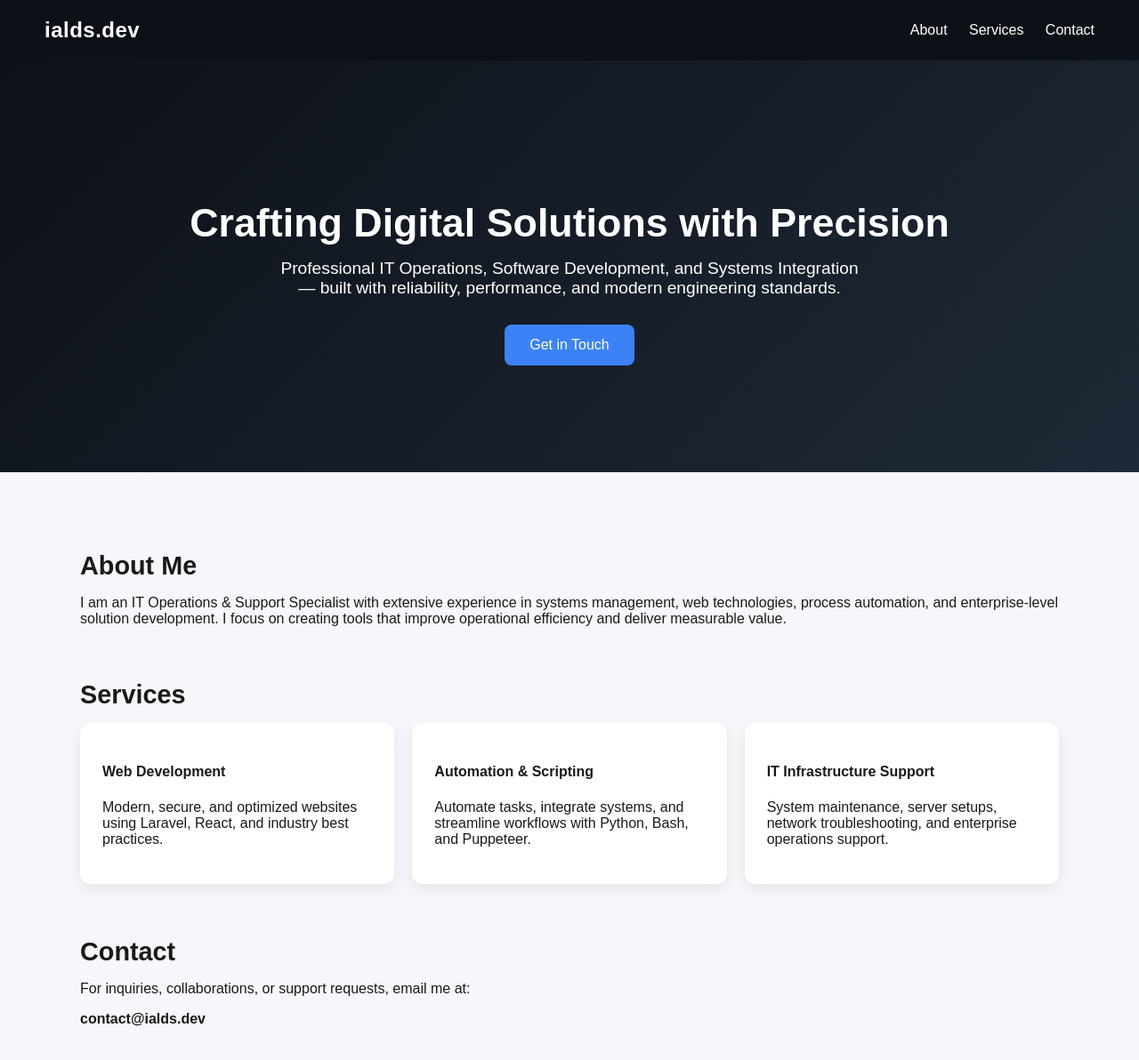
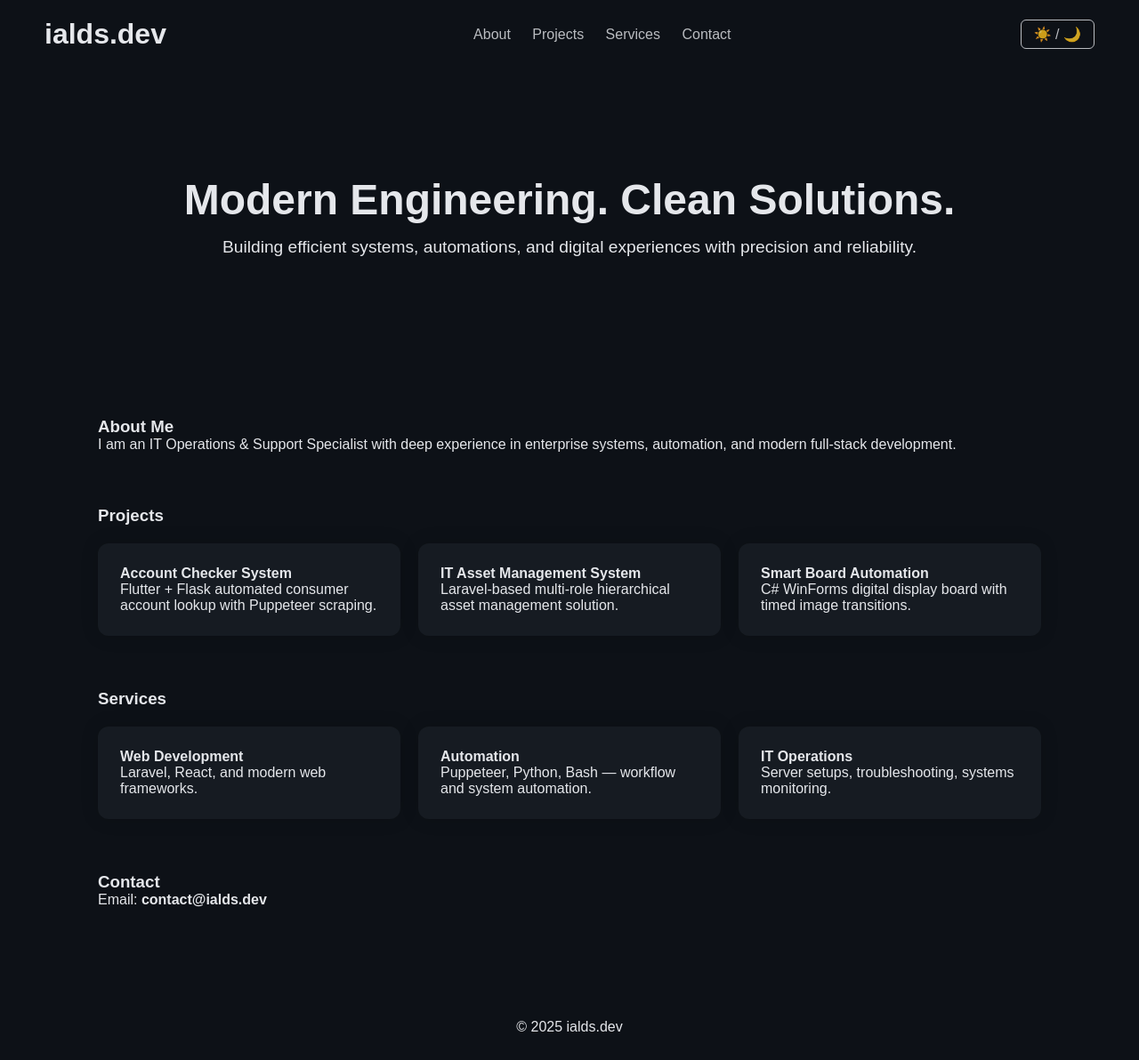
Before and after one commit to ialds90/ialds.github.io, a plain HTML site: page index.html in a window 1280 px wide. Shown: the top 1192 px of the page at 89% size. Drawn offline with Linux system fonts and the light colour scheme.

Commit message:
Update index.html for theme and content changes

```diff
--- a/index.html
+++ b/index.html
@@ -3,138 +3,160 @@
 <head>
     <meta charset="UTF-8" />
     <meta name="viewport" content="width=device-width, initial-scale=1.0" />
-    <title>ialds.dev — Professional Landing Page</title>
+    <title>ialds.dev — Modern Portfolio</title>
     <style>
+        :root {
+            --bg: #0d1117;
+            --text: #e5e7eb;
+            --card: #161b22;
+            --accent: #3b82f6;
+        }
+        [data-theme="light"] {
+            --bg: #f5f7fa;
+            --text: #1a1a1a;
+            --card: #ffffff;
+            --accent: #2563eb;
+        }
+        * { margin: 0; padding: 0; box-sizing: border-box; }
         body {
-            margin: 0;
+            background: var(--bg);
+            color: var(--text);
             font-family: Arial, Helvetica, sans-serif;
-            background: #f5f7fa;
-            color: #1a1a1a;
+            transition: background .3s, color .3s;
         }
         header {
-            background: #0d1117;
-            padding: 20px 50px;
             display: flex;
             justify-content: space-between;
             align-items: center;
-            color: #fff;
-        }
-        header h1 {
-            margin: 0;
-            font-size: 1.5rem;
-            letter-spacing: .5px;
+            padding: 20px 50px;
+            position: sticky;
+            top: 0;
+            background: var(--bg);
+            backdrop-filter: blur(8px);
         }
         nav a {
-            color: #fff;
             margin-left: 20px;
+            color: var(--text);
             text-decoration: none;
-            font-weight: 500;
+            opacity: .8;
+            transition: .2s;
+        }
+        nav a:hover { opacity: 1; }
+        .theme-toggle {
+            cursor: pointer;
+            padding: 6px 14px;
+            border: 1px solid var(--text);
+            border-radius: 6px;
+            opacity: .8;
         }
         .hero {
             text-align: center;
             padding: 120px 20px;
-            background: linear-gradient(135deg, #0d1117 0%, #1f2937 100%);
-            color: white;
         }
         .hero h2 {
-            font-size: 2.8rem;
-            margin-bottom: 15px;
+            font-size: 3rem;
+            opacity: 0;
+            animation: fadeInUp .8s forwards;
         }
         .hero p {
+            margin-top: 15px;
             font-size: 1.2rem;
-            max-width: 650px;
-            margin: 0 auto 30px;
+            opacity: 0;
+            animation: fadeInUp 1.2s forwards;
         }
-        .hero button {
-            padding: 14px 28px;
-            background: #3b82f6;
-            border: none;
-            color: white;
-            border-radius: 8px;
-            cursor: pointer;
-            font-size: 1rem;
+        @keyframes fadeInUp {
+            from { opacity: 0; transform: translateY(20px); }
+            to { opacity: 1; transform: translateY(0); }
         }
-        .sections {
-            padding: 60px 20px;
-            max-width: 1100px;
-            margin: auto;
-        }
-        .section {
-            margin-bottom: 60px;
-        }
-        .section h3 {
-            font-size: 1.8rem;
-            margin-bottom: 15px;
-        }
+        .sections { max-width: 1100px; margin: auto; padding: 60px 20px; }
         .cards {
+            margin-top: 20px;
             display: grid;
+            gap: 20px;
             grid-template-columns: repeat(auto-fit, minmax(280px, 1fr));
-            gap: 20px;
         }
         .card {
-            background: #fff;
+            background: var(--card);
             padding: 25px;
             border-radius: 12px;
-            box-shadow: 0 6px 18px rgba(0,0,0,0.08);
+            box-shadow: 0 0 20px rgba(0,0,0,0.15);
+            transition: transform .2s, box-shadow .2s;
+        }
+        .card:hover {
+            transform: translateY(-6px);
+            box-shadow: 0 4px 25px rgba(0,0,0,0.25);
         }
         footer {
+            margin-top: 40px;
+            background: var(--bg);
+            padding: 25px;
             text-align: center;
-            padding: 25px;
-            background: #0d1117;
-            color: #fff;
-            margin-top: 40px;
         }
     </style>
 </head>
-<body>
+<body data-theme="dark">
     <header>
         <h1>ialds.dev</h1>
         <nav>
             <a href="#about">About</a>
+            <a href="#projects">Projects</a>
             <a href="#services">Services</a>
             <a href="#contact">Contact</a>
         </nav>
+        <div class="theme-toggle" onclick="toggleTheme()">☀️ / 🌙</div>
     </header>
 
     <section class="hero">
-        <h2>Crafting Digital Solutions with Precision</h2>
-        <p>Professional IT Operations, Software Development, and Systems Integration — built with reliability, performance, and modern engineering standards.</p>
-        <button>Get in Touch</button>
+        <h2>Modern Engineering. Clean Solutions.</h2>
+        <p>Building efficient systems, automations, and digital experiences with precision and reliability.</p>
     </section>
 
     <div class="sections">
-        <div class="section" id="about">
+        <div id="about">
             <h3>About Me</h3>
-            <p>I am an IT Operations & Support Specialist with extensive experience in systems management, web technologies, process automation, and enterprise-level solution development. I focus on creating tools that improve operational efficiency and deliver measurable value.</p>
+            <p>I am an IT Operations & Support Specialist with deep experience in enterprise systems, automation, and modern full-stack development.</p>
         </div>
 
-        <div class="section" id="services">
-            <h3>Services</h3>
+        <div id="projects" style="margin-top:60px;">
+            <h3>Projects</h3>
             <div class="cards">
                 <div class="card">
-                    <h4>Web Development</h4>
-                    <p>Modern, secure, and optimized websites using Laravel, React, and industry best practices.</p>
+                    <h4>Account Checker System</h4>
+                    <p>Flutter + Flask automated consumer account lookup with Puppeteer scraping.</p>
                 </div>
                 <div class="card">
-                    <h4>Automation & Scripting</h4>
-                    <p>Automate tasks, integrate systems, and streamline workflows with Python, Bash, and Puppeteer.</p>
+                    <h4>IT Asset Management System</h4>
+                    <p>Laravel-based multi-role hierarchical asset management solution.</p>
                 </div>
                 <div class="card">
-                    <h4>IT Infrastructure Support</h4>
-                    <p>System maintenance, server setups, network troubleshooting, and enterprise operations support.</p>
+                    <h4>Smart Board Automation</h4>
+                    <p>C# WinForms digital display board with timed image transitions.</p>
                 </div>
             </div>
         </div>
 
-        <div class="section" id="contact">
+        <div id="services" style="margin-top:60px;">
+            <h3>Services</h3>
+            <div class="cards">
+                <div class="card"><h4>Web Development</h4><p>Laravel, React, and modern web frameworks.</p></div>
+                <div class="card"><h4>Automation</h4><p>Puppeteer, Python, Bash — workflow and system automation.</p></div>
+                <div class="card"><h4>IT Operations</h4><p>Server setups, troubleshooting, systems monitoring.</p></div>
+            </div>
+        </div>
+
+        <div id="contact" style="margin-top:60px;">
             <h3>Contact</h3>
-            <p>For inquiries, collaborations, or support requests, email me at:</p>
-            <p><strong>contact@ialds.dev</strong></p>
+            <p>Email: <strong>contact@ialds.dev</strong></p>
         </div>
     </div>
 
-    <footer>
-        © 2025 ialds.dev — All rights reserved.
-    </footer>
+    <footer>© 2025 ialds.dev</footer>
+
+    <script>
+        function toggleTheme() {
+            const body = document.body;
+            body.dataset.theme = body.dataset.theme === "dark" ? "light" : "dark";
+        }
+    </script>
 </body>
 </html>
```
